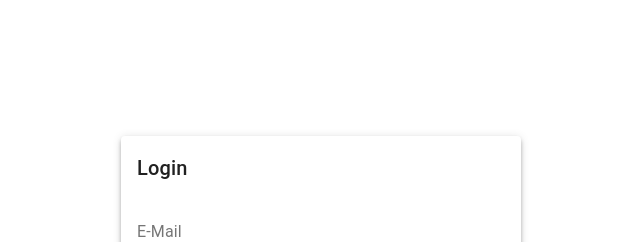
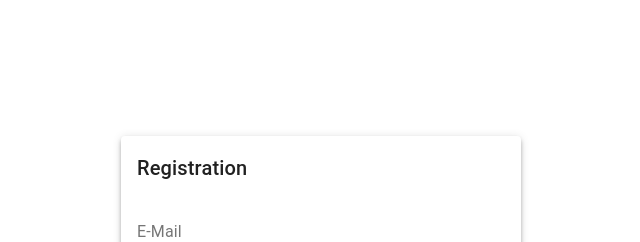
Before and after one commit to andreasbehnke/spring-authentication-jwt-react, a React (Create React App) app in the folder webclient/: page /register in a window 1280 px wide. Shown: the top 242 px of the page, without its empty margins (319-959 px from the left). Built offline with nearby package versions, Linux system fonts and the light colour scheme.

Commit message:
changed headline of registration form

```diff
--- a/webclient/src/RegistrationForm.tsx
+++ b/webclient/src/RegistrationForm.tsx
@@ -37,7 +37,7 @@ export default function RegistrationForm() {
 
     return (
         <Grid container spacing={2}>
-            <Grid item xs={12}><Typography variant={"h6"}>Login</Typography></Grid>
+            <Grid item xs={12}><Typography variant={"h6"}>Registration</Typography></Grid>
             <Grid item xs={12}>
                 <TextField
                     fullWidth
@@ -52,7 +52,6 @@ export default function RegistrationForm() {
                     fullWidth
                     label={"Password"}
                     type="password"
-                    autoComplete={"current-password"}
                     value={password}
                     onChange={event => { setPassword(event.target.value) }}
                 />
```
